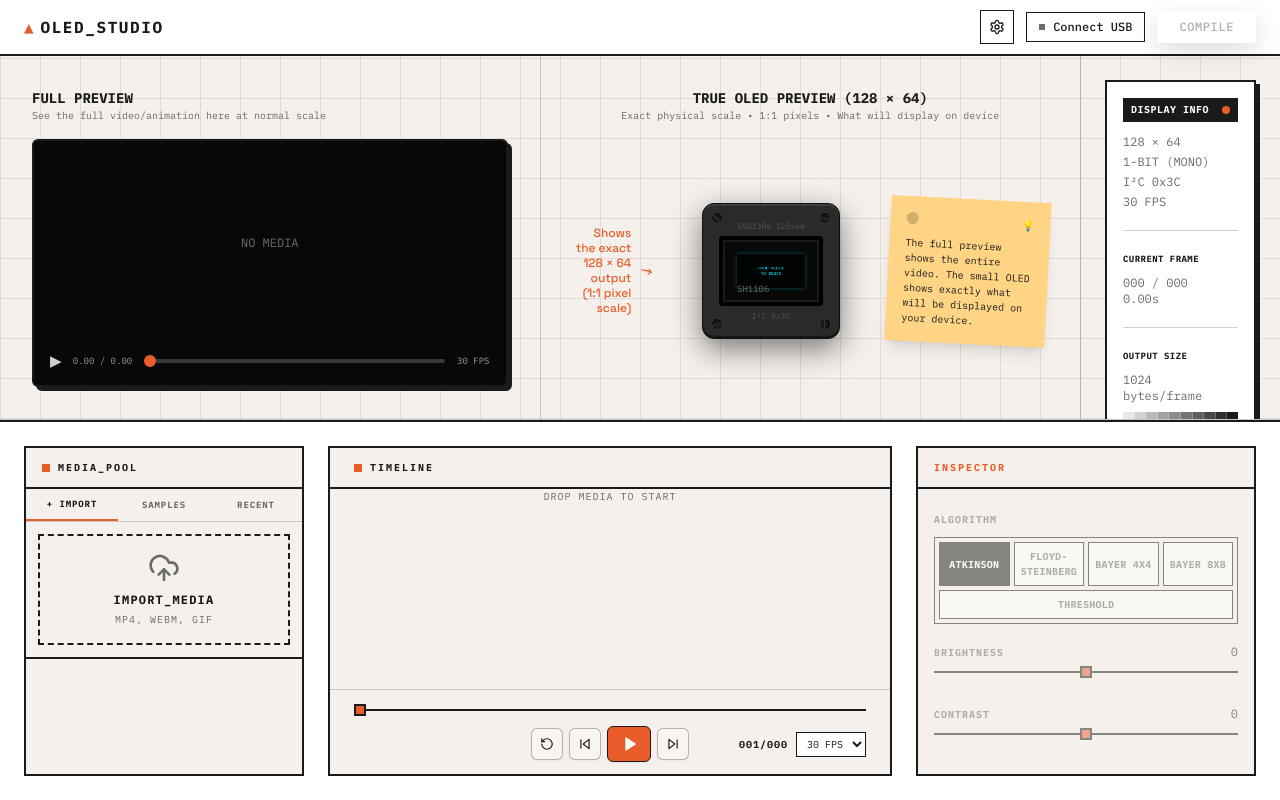
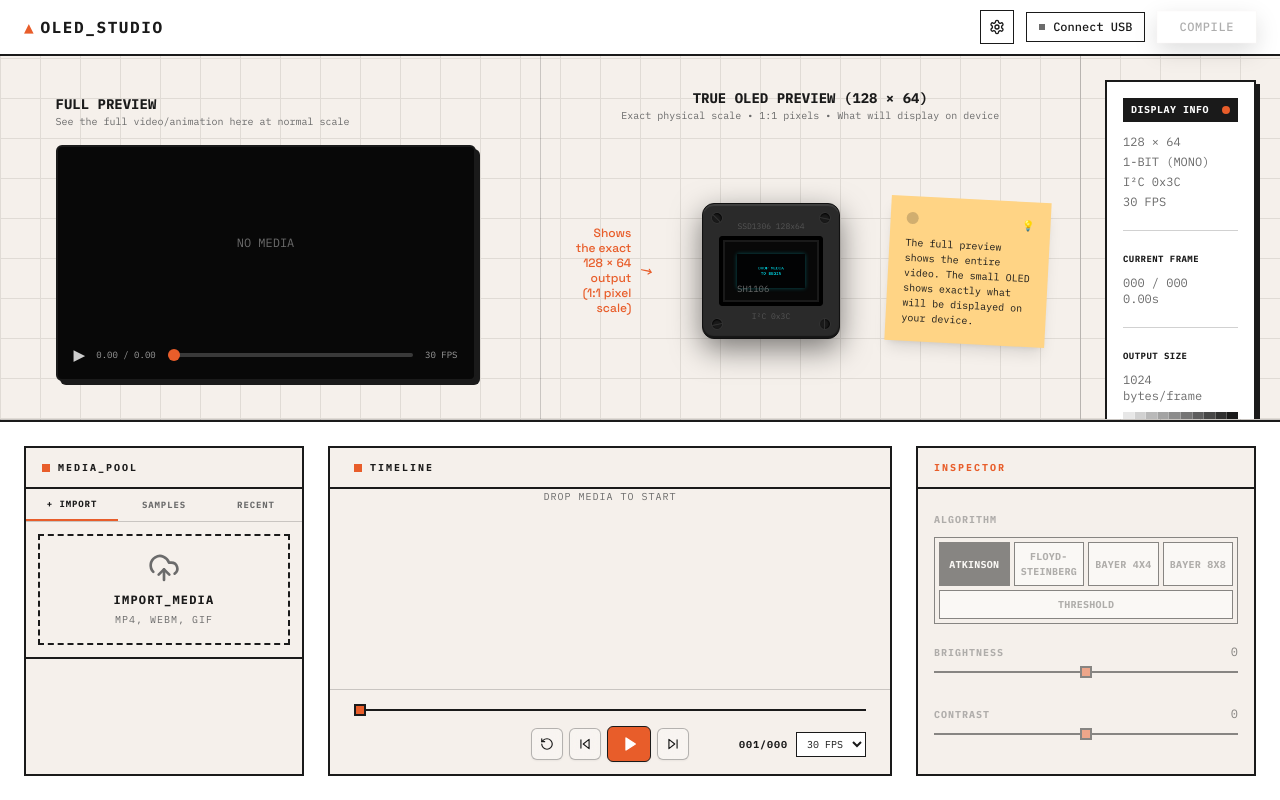
Before and after one commit to tezz-e/OLEDify, a React (Vite) app in the folder web/: page / in a window 1280 px wide. Built offline with nearby package versions, Linux system fonts and the light colour scheme.

Commit message:
make-full-preview-fixed-aspect-video

```diff
--- a/web/src/App.tsx
+++ b/web/src/App.tsx
@@ -359,14 +359,14 @@ export default function App() {
         }}>
           {/* Column 1: Full Preview */}
           <div className="flex-1 p-6 lg:p-8 flex flex-col relative border-r border-[#1A1A1A]/20 min-w-0">
-            <div className="w-full max-w-[650px] ml-auto mr-0 xl:mr-8 flex flex-col h-full">
-              <div className="mb-4">
+            <div className="w-full max-w-[420px] ml-auto mr-0 xl:mr-8 flex flex-col h-full justify-center">
+              <div className="mb-4 shrink-0">
                 <h3 className="font-mono font-bold text-sm text-[#1A1A1A]">FULL PREVIEW</h3>
                 <p className="font-mono text-[10px] text-[#6B6B6B]">See the full video/animation here at normal scale</p>
               </div>
 
-              <div className="flex-1 bg-[#080808] border-2 border-[#1A1A1A] p-2 flex flex-col relative overflow-hidden rounded-md shadow-[4px_4px_0_0_#1A1A1A]">
-                <div className="flex-1 relative w-full h-full flex items-center justify-center">
+              <div className="w-full aspect-video bg-[#080808] border-2 border-[#1A1A1A] p-2 flex flex-col relative overflow-hidden rounded-md shadow-[4px_4px_0_0_#1A1A1A]">
+                <div className="flex-1 relative w-full min-h-0 flex items-center justify-center">
                   {rawSourceFrame ? (
                     <img
                       src={(() => {
```
